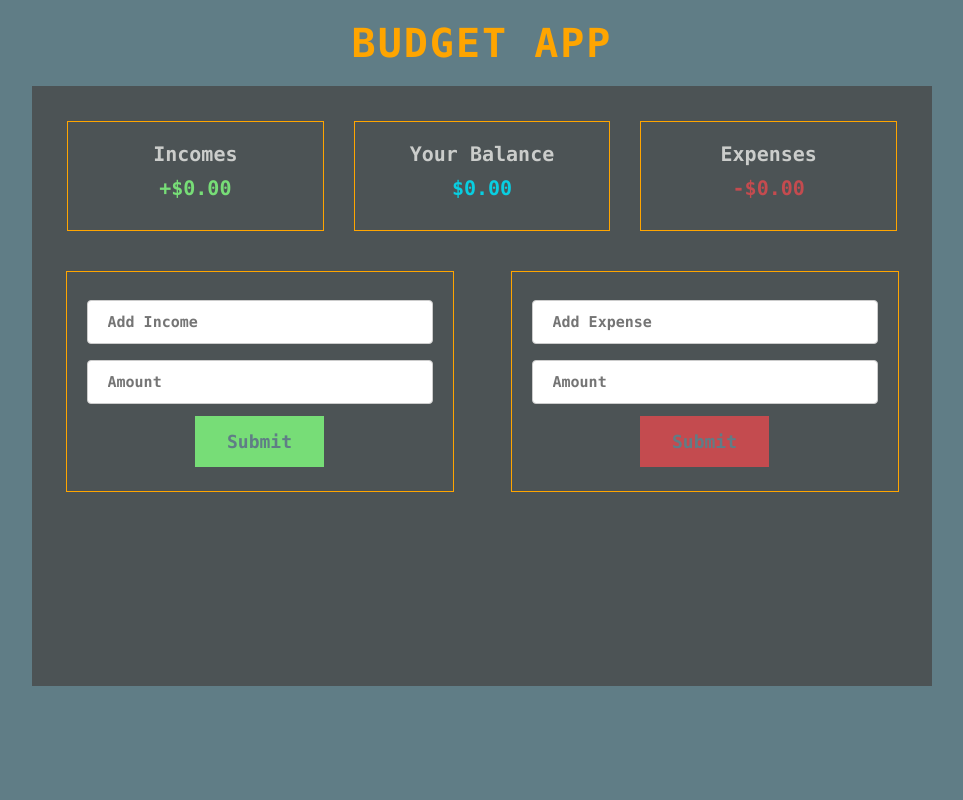
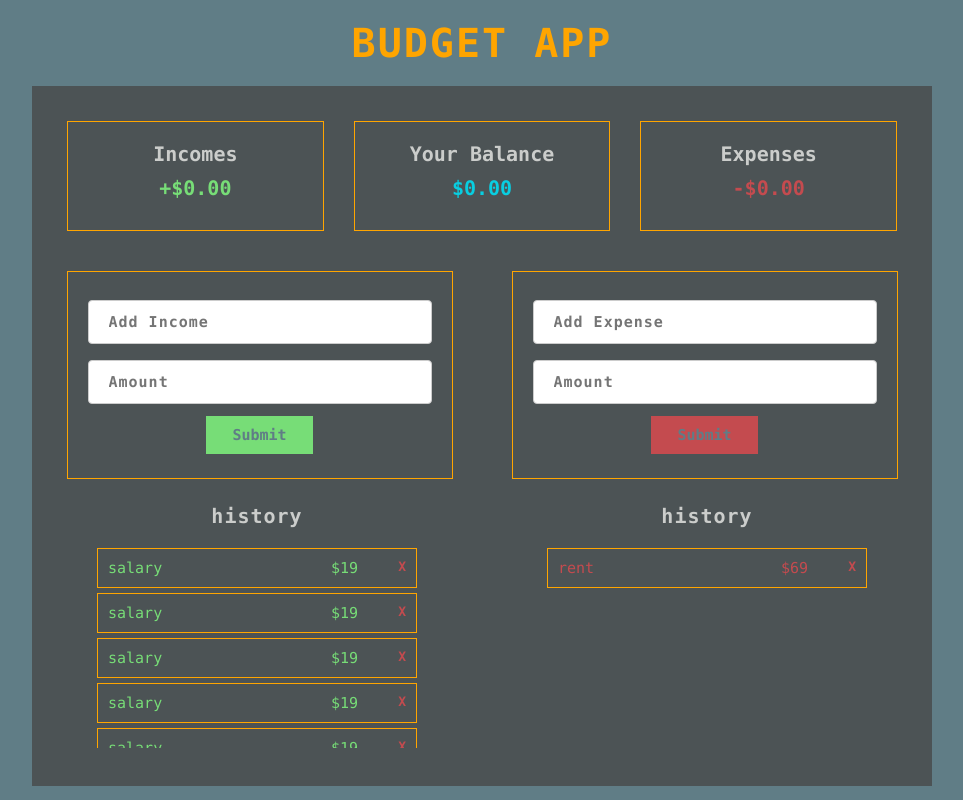
Before and after one commit to himmet-kecici/budget-app, a React (Create React App) app: page / in a window 1280 px wide. Shown: the whole page, without its empty margins (158-1121 px from the left). Built offline with nearby package versions, Linux system fonts and the light colour scheme.

Commit message:
created expense and income list components and added them some styles

```diff
--- a/src/App.js
+++ b/src/App.js
@@ -2,7 +2,9 @@ import React from 'react'
 import './App.scss'
 import AddProcessing from './components/addProcessing/addProcessing'
 import Balance from './components/balance/balance'
+import ExpenseList from './components/expenseList/expenseList'
 import Header from './components/header/header'
+import IncomeList from './components/incomeList/incomeList'
 
 const App = () => {
     return (
@@ -11,6 +13,10 @@ const App = () => {
             <div className='app-wrapper'>
                 <Balance />
                 <AddProcessing />
+                <div className='list-container'>
+                    <IncomeList />
+                    <ExpenseList />
+                </div>
             </div>
         </div>
     )
--- a/src/App.scss
+++ b/src/App.scss
@@ -20,6 +20,50 @@ html {
   .app-wrapper {
     background-color: #4c5355;
     width: 900px;
-    height: 600px;
+    height: 700px;
+
+    .list-container {
+      width: 100%;
+      display: flex;
+      flex-direction: row;
+      justify-content: space-around;
+      padding-top: 20px;
+
+      h2 {
+        color: #cbcdcb;
+        font-size: 20px;
+        letter-spacing: 1px;
+        padding-bottom: 20px;
+        text-align: center;
+      }
+      .processing-list {
+        width: auto;
+        height: 200px;
+        overflow: hidden;
+        overflow-y: auto;
+
+        .processing {
+          border: 1px solid orange;
+          width: 320px;
+          display: flex;
+          font-size: 15px;
+          justify-content: space-between;
+          padding: 10px;
+          margin-bottom: 5px;
+
+          .processing-values {
+            width: 250px;
+            display: flex;
+            justify-content: space-between;
+          }
+          .delete-btn {
+            font-size: 13px;
+            cursor: pointer;
+            color: #c44b4f;
+            font-weight: bolder;
+          }
+        }
+      }
+    }
   }
 }
--- a/src/components/addProcessing/addProcessing-styles.scss
+++ b/src/components/addProcessing/addProcessing-styles.scss
@@ -6,7 +6,7 @@
   padding: 5px;
 
   .input-group {
-    width: 388px;
+    width: 386px;
     flex: 1;
     padding: 20px;
     border: 1px solid orange;
@@ -19,6 +19,7 @@
     [type="number"] {
       font-family: "Lucida Console", "Courier New", monospace;
       font-weight: bold;
+      letter-spacing: 1px;
       font-size: 15px;
       width: 100%;
       padding: 12px 20px;
@@ -31,14 +32,13 @@
     }
     input[type="submit"] {
       font-family: "Lucida Console", "Courier New", monospace;
-      background-color: #4caf50;
       font-weight: bold;
       border: none;
       color: #607d86;
-      padding: 15px 32px;
+      padding: 10px 26px;
       text-align: center;
       text-decoration: none;
-      font-size: 18px;
+      font-size: 15px;
       margin: 4px 2px;
       cursor: pointer;
 
--- /dev/null
+++ b/src/components/expenseList/expenseList.jsx
@@ -0,0 +1,20 @@
+import React from 'react'
+
+const ExpenseList = () => {
+    return (
+        <div className='processings processings-expense'>
+            <h2>history</h2>
+            <ul className='processing-list'>
+                <li className='processing'>
+                    <div className='processing-values' style={{ color: '#c44b4f' }}>
+                        <span className='processing-text'>rent</span>
+                        <span className='processing-amount'>$69</span>
+                    </div>
+                    <div className='delete-btn'>X</div>
+                </li>
+            </ul>
+        </div>
+    )
+}
+
+export default ExpenseList
--- /dev/null
+++ b/src/components/incomeList/incomeList.jsx
@@ -0,0 +1,62 @@
+import React from 'react'
+
+const IncomeList = () => {
+    return (
+        <div className='processings processings-income'>
+            <h2>history</h2>
+            <ul className='processing-list'>
+                <li className='processing'>
+                    <div className='processing-values' style={{ color: '#77dd77' }}>
+                        <span className='processing-text'>salary</span>
+                        <span className='processing-amount'>$19</span>
+                    </div>
+                    <div className='delete-btn'>X</div>
+                </li>
+                <li className='processing'>
+                    <div className='processing-values' style={{ color: '#77dd77' }}>
+                        <span className='processing-text'>salary</span>
+                        <span className='processing-amount'>$19</span>
+                    </div>
+                    <div className='delete-btn'>X</div>
+                </li>
+                <li className='processing'>
+                    <div className='processing-values' style={{ color: '#77dd77' }}>
+                        <span className='processing-text'>salary</span>
+                        <span className='processing-amount'>$19</span>
+                    </div>
+                    <div className='delete-btn'>X</div>
+                </li>
+                <li className='processing'>
+                    <div className='processing-values' style={{ color: '#77dd77' }}>
+                        <span className='processing-text'>salary</span>
+                        <span className='processing-amount'>$19</span>
+                    </div>
+                    <div className='delete-btn'>X</div>
+                </li>
+                <li className='processing'>
+                    <div className='processing-values' style={{ color: '#77dd77' }}>
+                        <span className='processing-text'>salary</span>
+                        <span className='processing-amount'>$19</span>
+                    </div>
+                    <div className='delete-btn'>X</div>
+                </li>
+                <li className='processing'>
+                    <div className='processing-values' style={{ color: '#77dd77' }}>
+                        <span className='processing-text'>salary</span>
+                        <span className='processing-amount'>$19</span>
+                    </div>
+                    <div className='delete-btn'>X</div>
+                </li>
+                <li className='processing'>
+                    <div className='processing-values' style={{ color: '#77dd77' }}>
+                        <span className='processing-text'>salary</span>
+                        <span className='processing-amount'>$19</span>
+                    </div>
+                    <div className='delete-btn'>X</div>
+                </li>
+            </ul>
+        </div>
+    )
+}
+
+export default IncomeList
```
